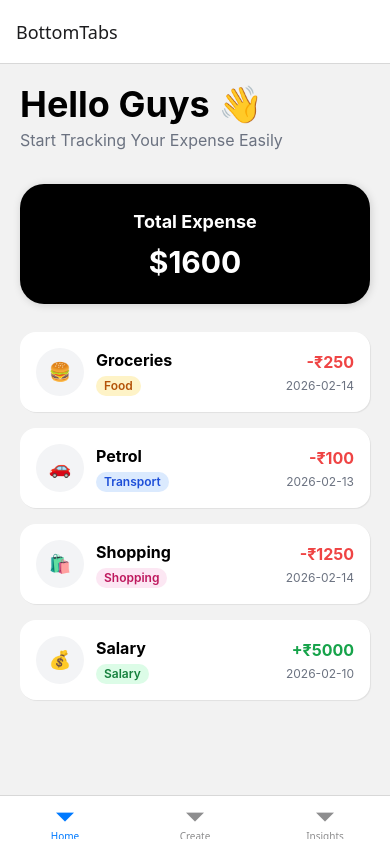
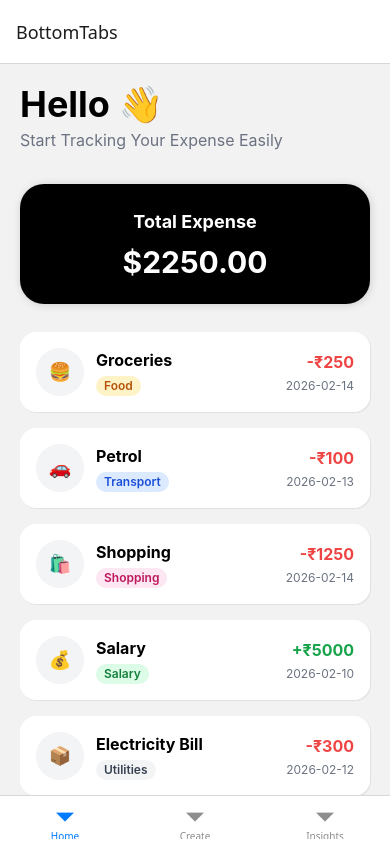
Before and after one commit to alaminskofficial/expense-tracker, a React Native app: screen /Home in a window 390 px wide. Built offline with nearby package versions, Linux system fonts and the light colour scheme.

Commit message:
improved ui

```diff
--- a/src/screens/Home.tsx
+++ b/src/screens/Home.tsx
@@ -46,15 +46,43 @@ const Home: React.FC<Props> = ({ navigation }) => {
       amount: 5000,
       date: "2026-02-10",
     },
+    {
+        id: "5",
+        title: "Electricity Bill",
+        category: "Utilities",
+        amount: -300,
+        date: "2026-02-12",
+    },
+    {
+        id: "6",
+        title: "Dinner Out",
+        category: "Food",
+        amount: -150,
+        date: "2026-02-11",
+    },
+    {
+        id: "7",
+        title: "Gym Membership",
+        category: "Health",
+        amount: -200,
+        date: "2026-02-09",
+    },
+    {
+        id: "8",
+        title: "Freelance Project",
+        category: "Salary",
+        amount: 1200,
+        date: "2026-02-08",
+    }
   ];
 
-  const totalExpense = Math.abs(expenses.reduce((total, expense) => total + (expense.amount < 0 ? expense.amount : 0), 0));
+  const totalExpense = Math.abs(expenses.reduce((total, expense) => total + (expense.amount < 0 ? expense.amount : 0), 0)).toFixed(2);
 
   return (
-    <View>
+    <View style={tailwind`flex-1`}>
       <View style={tailwind`px-5 pt-5 pb-3`}>
         <Text style={tailwind`text-4xl font-bold text-black`}>
-          Hello Guys 👋{" "}
+          Hello 👋{" "}
         </Text>
         <Text style={tailwind`text-base text-gray-500 mt-1`}>
           Start Tracking Your Expense Easily
```
